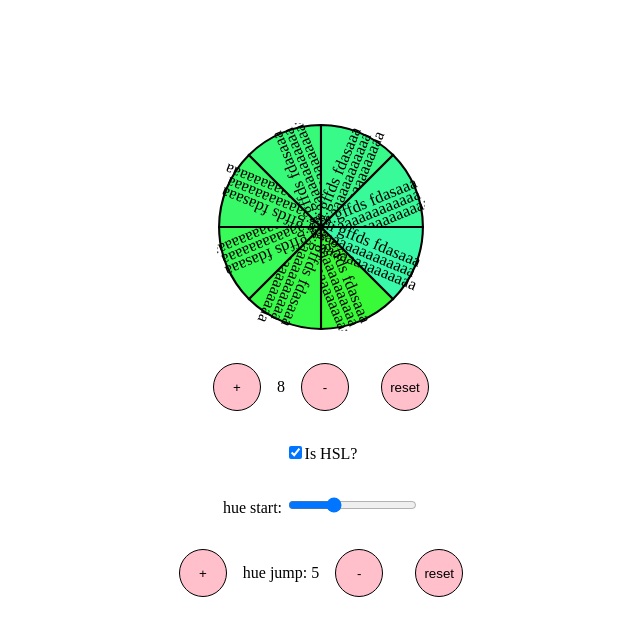
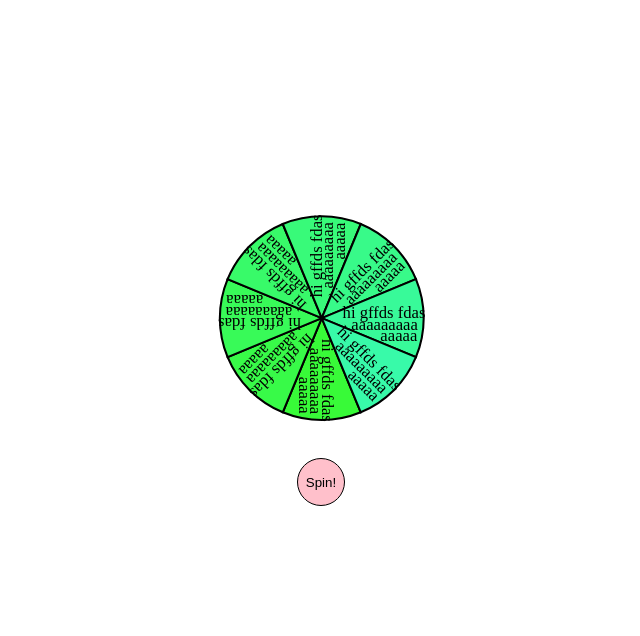
Before and after one commit to TamarStupp/exercise-wheel, a Vue app: page / in a window 1280 px wide. Shown: the top 636 px of the page, without its empty margins (319-959 px from the left). Built offline with nearby package versions, Linux system fonts and the light colour scheme.

Commit message:
rotating

```diff
--- a/src/App.vue
+++ b/src/App.vue
@@ -1,12 +1,14 @@
 <template id="app">
   <div class="wrapper">
+    <div class="wheel-wrapper spin">
       <WheelSvg
         :hsl="hsl"
         :colors="['red', 'yellow',]"
         :colorMode="colorMode"
         :numberOfSlices="numberOfSlices"
       ></WheelSvg>
-            <div>
+    </div>
+    <!-- <div>
       <button id="plus" @click="numberOfSlices++">+</button>
       <span> {{ numberOfSlices }}</span>
       <button id="minus" @click="numberOfSlices = Math.max(numberOfSlices - 1, 0)">-</button>
@@ -29,8 +31,8 @@
         <button id="minus-huejump" @click="hsl.hueJump = Math.max(hsl.hueJump - 1, 0)">-</button>
         <button @click="hsl.hueJump = 0">reset</button>
     </div>
-        </div>
-
+  </div> -->
+    <button id="spin" @click="spin">Spin!</button>
   </div>
 </template>
 
@@ -46,7 +48,8 @@ import WheelSvg from "./components/WheelSvg.vue"
         hsl: {
           startHue: 120,
           hueJump: 5
-        }
+        },
+        rotationAngle: 2 * Math.PI / 16,
       }
     },
     methods: {
@@ -56,16 +59,19 @@ import WheelSvg from "./components/WheelSvg.vue"
         } else {
           this.colorMode = "hsl";
         }
+      },
+      spin() {
+        const randomInt = Math.floor(Math.random() * this.numberOfSlices);
+        const randomFullSpins = Math.floor(Math.random() * (4 - 2) + 1);
+        this.rotationAngle += 2*Math.PI * randomFullSpins;
+        this.rotationAngle += randomInt * this.radianPerSlice;
       }
     },
-    // computed: {
-    //   hsl() {
-    //     return {
-    //       startHue: this.startHue,
-    //       hueJump: this.hueJump
-    //     }
-    //   }
-    // }
+    computed: {
+      radianPerSlice() {
+        return (2 * Math.PI / this.numberOfSlices)
+      },
+    }
   }
 
 </script>
@@ -95,4 +101,9 @@ import WheelSvg from "./components/WheelSvg.vue"
     .hsl-btns {
       display: contents;
     }
+
+    .spin {
+      transform: rotate(v-bind("`${rotationAngle}rad`"));
+      transition: transform 1s ease-in;
+    }
 </style>
--- a/src/components/WheelSvg.vue
+++ b/src/components/WheelSvg.vue
@@ -6,17 +6,25 @@
         :d="
         `M ${cx}, ${cy}
         h ${radius}
-        A ${radius} ${radius} 0 ${Number(numberOfSlices < 2)} 1 ${wantedX} ${wantedY}
+        A ${radius} ${radius} 0 ${Number(numberOfSlices < 2)} 1 ${wantedX} ${lowerLine(wantedX)}
         L ${cx} ${cy}
         `" stroke-width="1" stroke="black" ></path>
 
+        <clipPath id="myClip">
+            <!--
+              Everything outside the circle will be
+              clipped and therefore invisible.
+            -->
+            <circle cx="40" cy="35" r="35" />
+          </clipPath>
+
         <path id="textPath"
             :d="`M ${cx}, ${cy}
-                L ${textPathX} ${textPathY}
-                M ${cx}, ${cy - lineHeight}
-                L ${textPathX} ${textPathY - lineHeight}
-                M ${cx}, ${cy - 2*lineHeight}
-                L ${textPathX} ${textPathY - 2*lineHeight}`" stroke="pink" stroke-width="2"/>
+                L ${textPathX} ${f(textPathX)}
+                M ${textPathXMoved1}, ${g(textPathXMoved1, lineHeight)}
+                L ${textPathX + lineHeight} ${g(textPathX + lineHeight ,lineHeight)}
+                M ${textPathXMoved2}, ${g(textPathXMoved2, lineHeight * 2)}
+                L ${textPathX + lineHeight} ${g(textPathX + lineHeight , 2*lineHeight)}`" stroke="pink" stroke-width="2"/>
         </defs>
         <!-- colorMode: array -->
          <g v-if="colorMode === 'array' && colors">
@@ -26,12 +34,14 @@
              :fill="colors[(n - 1) % (colors.length)]"></use>
          </g>
          <g v-else>
-            <g v-for="n in numberOfSlices"
+            <!-- v-for="n in numberOfSlices" -->
+            <g
+            v-for="n in numberOfSlices"
             :transform="`rotate( ${(n)*(360/numberOfSlices)}, ${cx}, ${cy} )`">
                 <use href="#slice"
                 :fill="`hsl(${this.hslObj.hueJump * (n - 1) + this.hslObj.startHue}deg ${this.hslObj.saturation}% ${this.hslObj.lightness}%)`"></use>
                 <text :style="`font-size: clamp(0.5rem, ${radiusInPx/text.length}px, 2rem)`" fill="black">
-                        <textPath href="#textPath">{{  text }} </textPath>
+                        <textPath startOffset="10"  href="#textPath">{{  text }} </textPath>
                     </text>
                 <!-- <use href="#textPath"></use> -->
             </g>
@@ -84,6 +94,17 @@ data() {
         lineHeight: -6
     }
 },
+methods: {
+    f(x) {
+        return Math.tan(this.radianPerSlice / 2) * x + this.cy - this.cx * Math.tan(this.radianPerSlice / 2)
+    },
+    g(x, moveDown) {
+        return this.f(x) - moveDown;
+    },
+    lowerLine(x) {
+        return Math.tan(this.radianPerSlice) * x + this.cy - this.cx * Math.tan(this.radianPerSlice)
+    },
+},
 computed: {
     radianPerSlice() {
         return (2 * Math.PI / this.numberOfSlices)
@@ -111,6 +132,12 @@ computed: {
     textPathY () {
         return Math.sin(this.radianPerSlice / 2) * this.radius + this.cy;
     },
+    textPathXMoved1() {
+        return this.cx - this.lineHeight/(Math.tan(this.radianPerSlice) - Math.tan(this.radianPerSlice / 2))
+    },
+    textPathXMoved2() {
+        return this.cx - this.lineHeight * 2/(Math.tan(this.radianPerSlice) - Math.tan(this.radianPerSlice / 2))
+    }
     // lineHeight() {
     //     if (window.innerWidth > 1024) {
     //         return 25;
```
Lines whose indentation alone changed are shown as unchanged.
